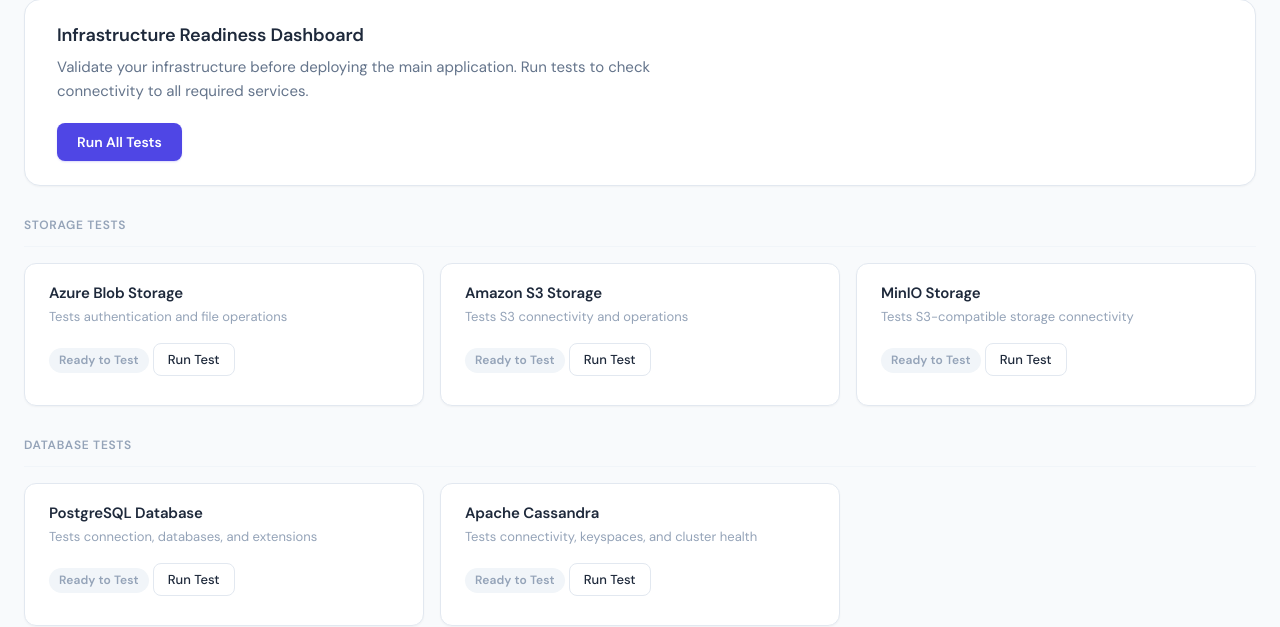
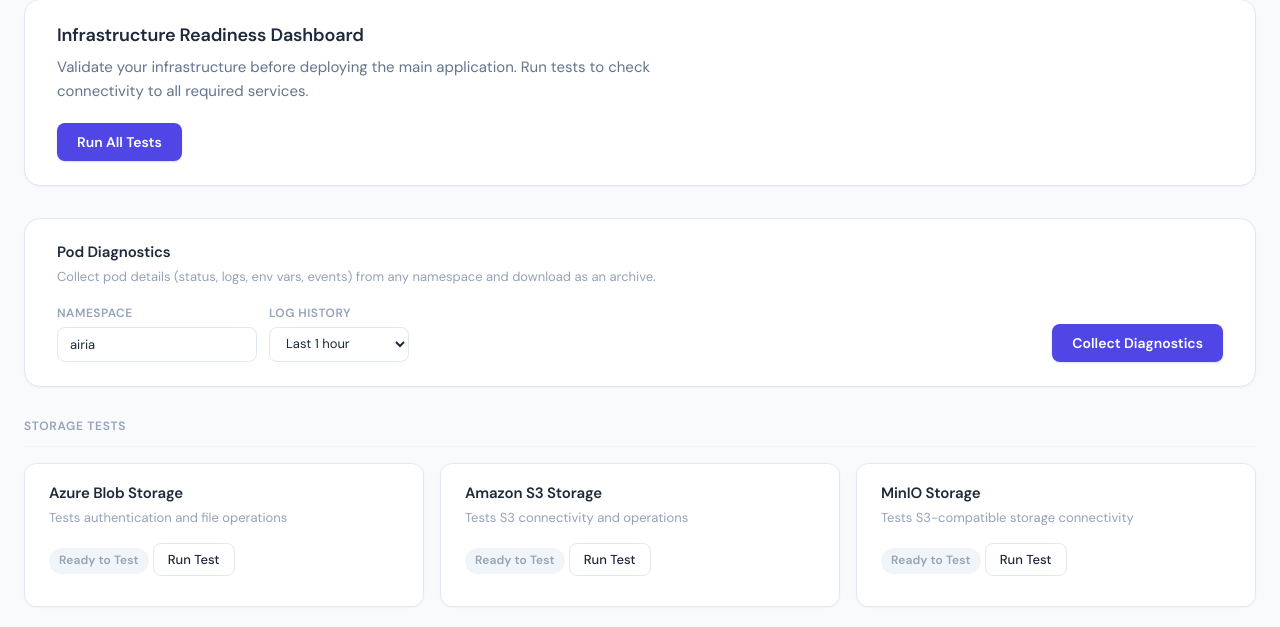
Before and after one commit to davidpacold/airia-test-pod, a FastAPI app: template templates/dashboard.html in a window 1280 px wide. Shown: the part 152-779 px from the top of the page. Run offline with FastAPI, Linux system fonts and the light colour scheme; the template is opened without the code that fills it: most values are stand-ins (such as "Sample title", 1, 10 or a date in 2020).

Commit message:
feat: add pod diagnostics collection and download feature
Adds the ability to collect comprehensive pod diagnostics (status, logs,
env vars, events, mounted volumes) from any namespace via the dashboard
UI. Results are packaged as a downloadable tar.gz archive.

- New extract-pod-details.sh script bundled in Docker image
- kubectl installed in runtime image for K8s API access
- Opt-in RBAC via diagnostics.enabled (ClusterRole for cross-namespace)
- Backend: app/diagnostics.py with thread-safe collector singleton
- API: POST /api/diagnostics/collect, GET status, GET download
- Dashboard: namespace input, since dropdown, collect/download buttons
- CSP updated for Google Fonts (used by existing stylesheet)

Co-Authored-By: Claude Opus 4.6 <noreply@anthropic.com>

```diff
--- a/app/main.py
+++ b/app/main.py
@@ -9,7 +9,7 @@ from typing import Optional
 import uvicorn
 from fastapi import (Depends, FastAPI, Form,
                      HTTPException, Request, status)
-from fastapi.responses import HTMLResponse, JSONResponse, RedirectResponse
+from fastapi.responses import FileResponse, HTMLResponse, JSONResponse, RedirectResponse
 from fastapi.security import OAuth2PasswordRequestForm
 from fastapi.staticfiles import StaticFiles
 from fastapi.templating import Jinja2Templates
@@ -119,7 +119,8 @@ async def add_security_and_cache_headers(request: Request, call_next):
     response.headers["Content-Security-Policy"] = (
         "default-src 'self'; "
         "script-src 'self'; "
-        "style-src 'self' 'unsafe-inline'; "
+        "style-src 'self' 'unsafe-inline' https://fonts.googleapis.com; "
+        "font-src 'self' https://fonts.gstatic.com; "
         "img-src 'self' data:; "
         "connect-src 'self'; "
         "frame-ancestors 'none'"
@@ -421,6 +422,66 @@ async def dns_resolve_adhoc(
     return result
 
 
+# ── Pod Diagnostics endpoints ────────────────────────────────────────────────
+
+
+@app.post("/api/diagnostics/collect")
+async def collect_diagnostics(request: Request, current_user: str = Depends(require_auth)):
+    """Start pod diagnostics collection for a namespace."""
+    from .diagnostics import diagnostics_collector
+
+    body = await request.json()
+    namespace = body.get("namespace", "").strip()
+    since = body.get("since", "").strip() or None
+
+    if not namespace:
+        raise HTTPException(
+            status_code=status.HTTP_400_BAD_REQUEST,
+            detail="Namespace is required",
+        )
+
+    result = diagnostics_collector.collect(namespace, since)
+    if "error" in result and result.get("state") == "error":
+        raise HTTPException(
+            status_code=status.HTTP_400_BAD_REQUEST,
+            detail=result["error"],
+        )
+    if "error" in result and result.get("state") == "collecting":
+        raise HTTPException(
+            status_code=status.HTTP_409_CONFLICT,
+            detail=result["error"],
+        )
+
+    return result
+
+
+@app.get("/api/diagnostics/status")
+async def diagnostics_status(current_user: str = Depends(require_auth)):
+    """Get current diagnostics collection state."""
+    from .diagnostics import diagnostics_collector
+
+    return diagnostics_collector.state
+
+
+@app.get("/api/diagnostics/download")
+async def download_diagnostics(current_user: str = Depends(require_auth)):
+    """Download the collected diagnostics archive."""
+    from .diagnostics import diagnostics_collector
+
+    archive_path = diagnostics_collector.get_archive_path()
+    if not archive_path:
+        raise HTTPException(
+            status_code=status.HTTP_404_NOT_FOUND,
+            detail="No diagnostics archive available. Run a collection first.",
+        )
+
+    return FileResponse(
+        path=archive_path,
+        media_type="application/gzip",
+        filename=diagnostics_collector.get_archive_filename(),
+    )
+
+
 if __name__ == "__main__":
     uvicorn.run(app, host="0.0.0.0", port=get_settings().port)
 
--- a/static/dashboard.js
+++ b/static/dashboard.js
@@ -472,6 +472,88 @@ async function resolveDns() {
   }
 }
 
+/* ── Pod Diagnostics ────────────────────────────────────────── */
+var _diagPollTimer = null;
+
+async function collectDiagnostics() {
+  var ns = document.getElementById('diag-namespace').value.trim();
+  if (!ns) { notify.warning('Missing Input', 'Please enter a namespace.'); return; }
+
+  var sinceEl = document.getElementById('diag-since');
+  var since = sinceEl ? sinceEl.value : '';
+
+  var btn = document.getElementById('diagCollectBtn');
+  var dlBtn = document.getElementById('diagDownloadBtn');
+  var statusEl = document.getElementById('diagStatus');
+  var statusText = document.getElementById('diagStatusText');
+  var statusIcon = document.getElementById('diagStatusIcon');
+
+  btn.disabled = true;
+  // Use textContent + appendChild for spinner to avoid innerHTML with user content
+  btn.textContent = 'Collecting ';
+  var spinner = document.createElement('span');
+  spinner.className = 'loading-spinner';
+  btn.appendChild(spinner);
+  dlBtn.style.display = 'none';
+  statusEl.style.display = 'flex';
+  statusIcon.className = 'diag-status-icon diag-status-collecting';
+  statusText.textContent = 'Starting collection for namespace "' + ns + '"...';
+
+  try {
+    await axios.post('/api/diagnostics/collect', { namespace: ns, since: since });
+    // Start polling for status
+    _diagPollTimer = setInterval(pollDiagnosticsStatus, 2000);
+  } catch (err) {
+    btn.disabled = false;
+    btn.textContent = 'Collect Diagnostics';
+    statusIcon.className = 'diag-status-icon diag-status-error';
+    statusText.textContent = err.response?.data?.detail || err.message || 'Collection failed';
+    handleApiError(err, 'diagnostics');
+  }
+}
+
+async function pollDiagnosticsStatus() {
+  try {
+    var resp = await axios.get('/api/diagnostics/status');
+    var data = resp.data;
+    var statusText = document.getElementById('diagStatusText');
+    var statusIcon = document.getElementById('diagStatusIcon');
+    var btn = document.getElementById('diagCollectBtn');
+    var dlBtn = document.getElementById('diagDownloadBtn');
+
+    if (data.state === 'collecting') {
+      statusIcon.className = 'diag-status-icon diag-status-collecting';
+      statusText.textContent = 'Collecting from namespace "' + (data.namespace || '') + '"...';
+    } else if (data.state === 'ready') {
+      clearInterval(_diagPollTimer);
+      _diagPollTimer = null;
+      statusIcon.className = 'diag-status-icon diag-status-ready';
+      statusText.textContent = 'Collection complete: ' + data.pod_count + ' pod(s) collected.';
+      btn.disabled = false;
+      btn.textContent = 'Collect Diagnostics';
+      dlBtn.style.display = 'inline-flex';
+      notify.success('Diagnostics Ready', data.pod_count + ' pod(s) collected from "' + (data.namespace || '') + '".');
+    } else if (data.state === 'error') {
+      clearInterval(_diagPollTimer);
+      _diagPollTimer = null;
+      statusIcon.className = 'diag-status-icon diag-status-error';
+      statusText.textContent = 'Error: ' + (data.error || 'Unknown error');
+      btn.disabled = false;
+      btn.textContent = 'Collect Diagnostics';
+      notify.error('Diagnostics Failed', data.error || 'Unknown error');
+    }
+  } catch (err) {
+    clearInterval(_diagPollTimer);
+    _diagPollTimer = null;
+    document.getElementById('diagCollectBtn').disabled = false;
+    document.getElementById('diagCollectBtn').textContent = 'Collect Diagnostics';
+  }
+}
+
+function downloadDiagnostics() {
+  window.location.href = '/api/diagnostics/download';
+}
+
 /* ── Init ────────────────────────────────────────────────────── */
 window.addEventListener('load', function() {
   // Bind test buttons via data attributes (CSP-safe, no inline onclick)
@@ -483,6 +565,12 @@ window.addEventListener('load', function() {
   var dnsBtn = document.getElementById('dns-resolve-btn');
   if (dnsBtn) dnsBtn.addEventListener('click', resolveDns);
 
+  // Diagnostics buttons
+  var diagCollect = document.getElementById('diagCollectBtn');
+  if (diagCollect) diagCollect.addEventListener('click', collectDiagnostics);
+  var diagDownload = document.getElementById('diagDownloadBtn');
+  if (diagDownload) diagDownload.addEventListener('click', downloadDiagnostics);
+
   checkTestStatus();
   loadVersion();
 });
--- a/static/style.css
+++ b/static/style.css
@@ -696,6 +696,122 @@ a:hover { color: var(--c-accent-hover); }
   min-height: 1.2em;
 }
 
+/* ── Pod Diagnostics ────────────────────────────────────────── */
+.diagnostics-section {
+  margin-bottom: var(--sp-3xl);
+}
+
+.diagnostics-card {
+  background: var(--c-bg-card);
+  border: 1px solid var(--c-border);
+  border-radius: var(--radius-xl);
+  padding: var(--sp-2xl) var(--sp-3xl);
+  box-shadow: var(--shadow-xs);
+}
+
+.diagnostics-header h3 {
+  margin-bottom: 4px;
+  font-size: 0.9375rem;
+}
+
+.diagnostics-header p {
+  color: var(--c-text-muted);
+  font-size: 0.8125rem;
+  margin-bottom: var(--sp-lg);
+  max-width: 640px;
+}
+
+.diagnostics-controls {
+  display: flex;
+  flex-wrap: wrap;
+  gap: var(--sp-lg);
+  align-items: flex-end;
+}
+
+.diagnostics-inputs {
+  display: flex;
+  gap: var(--sp-md);
+  flex-wrap: wrap;
+  flex: 1;
+  min-width: 0;
+}
+
+.diagnostics-field {
+  display: flex;
+  flex-direction: column;
+  gap: var(--sp-xs);
+  min-width: 140px;
+}
+
+.diagnostics-field label {
+  font-size: 0.75rem;
+  font-weight: 600;
+  color: var(--c-text-muted);
+  text-transform: uppercase;
+  letter-spacing: 0.04em;
+}
+
+.diag-select {
+  padding: 7px 12px;
+  border: 1px solid var(--c-border);
+  border-radius: var(--radius);
+  font-family: var(--font-sans);
+  font-size: 0.8125rem;
+  background: var(--c-bg-card);
+  color: var(--c-text);
+  cursor: pointer;
+  transition: all var(--transition);
+}
+
+.diag-select:focus {
+  outline: none;
+  border-color: var(--c-accent);
+  box-shadow: 0 0 0 3px var(--c-accent-light);
+}
+
+.diagnostics-actions {
+  display: flex;
+  gap: var(--sp-sm);
+  align-items: center;
+}
+
+.diagnostics-status {
+  display: flex;
+  align-items: center;
+  gap: var(--sp-sm);
+  margin-top: var(--sp-lg);
+  padding: var(--sp-md) var(--sp-lg);
+  background: var(--c-bg-inset);
+  border-radius: var(--radius);
+  font-size: 0.8125rem;
+  color: var(--c-text-secondary);
+}
+
+.diag-status-icon {
+  width: 10px;
+  height: 10px;
+  border-radius: 50%;
+  flex-shrink: 0;
+}
+
+.diag-status-collecting {
+  background: var(--c-accent);
+  animation: diagPulse 1s ease-in-out infinite;
+}
+
+.diag-status-ready {
+  background: var(--c-success);
+}
+
+.diag-status-error {
+  background: var(--c-error);
+}
+
+@keyframes diagPulse {
+  0%, 100% { opacity: 1; }
+  50% { opacity: 0.4; }
+}
+
 /* ── Notifications ──────────────────────────────────────────── */
 .notification-container {
   position: fixed;
--- a/templates/dashboard.html
+++ b/templates/dashboard.html
@@ -33,6 +33,43 @@
                 <h2>Infrastructure Readiness Dashboard</h2>
                 <p>Validate your infrastructure before deploying the main application. Run tests to check connectivity to all required services.</p>
                 <button class="run-tests-button" id="runAllTestsBtn" aria-label="Run all infrastructure tests">Run All Tests</button>
+            </div>
+
+            <!-- Pod Diagnostics -->
+            <div class="diagnostics-section">
+                <div class="diagnostics-card">
+                    <div class="diagnostics-header">
+                        <div>
+                            <h3>Pod Diagnostics</h3>
+                            <p>Collect pod details (status, logs, env vars, events) from any namespace and download as an archive.</p>
+                        </div>
+                    </div>
+                    <div class="diagnostics-controls">
+                        <div class="diagnostics-inputs">
+                            <div class="diagnostics-field">
+                                <label for="diag-namespace">Namespace</label>
+                                <input type="text" id="diag-namespace" value="airia" placeholder="e.g. airia" class="dns-input">
+                            </div>
+                            <div class="diagnostics-field">
+                                <label for="diag-since">Log History</label>
+                                <select id="diag-since" class="diag-select">
+                                    <option value="">All logs</option>
+                                    <option value="1h" selected>Last 1 hour</option>
+                                    <option value="6h">Last 6 hours</option>
+                                    <option value="24h">Last 24 hours</option>
+                                </select>
+                            </div>
+                        </div>
+                        <div class="diagnostics-actions">
+                            <button class="run-tests-button" id="diagCollectBtn">Collect Diagnostics</button>
+                            <button class="test-button" id="diagDownloadBtn" style="display:none;">Download Archive</button>
+                        </div>
+                    </div>
+                    <div class="diagnostics-status" id="diagStatus" style="display:none;">
+                        <span class="diag-status-icon" id="diagStatusIcon"></span>
+                        <span id="diagStatusText"></span>
+                    </div>
+                </div>
             </div>
 
             <!-- Storage Tests -->
```
Also changed, not shown: app/diagnostics.py (added, +176 -0 lines), helm/airia-test-pod/templates/rbac.yaml (+9 -0 lines), helm/airia-test-pod/values.yaml (+9 -0 lines), 2 other files.
